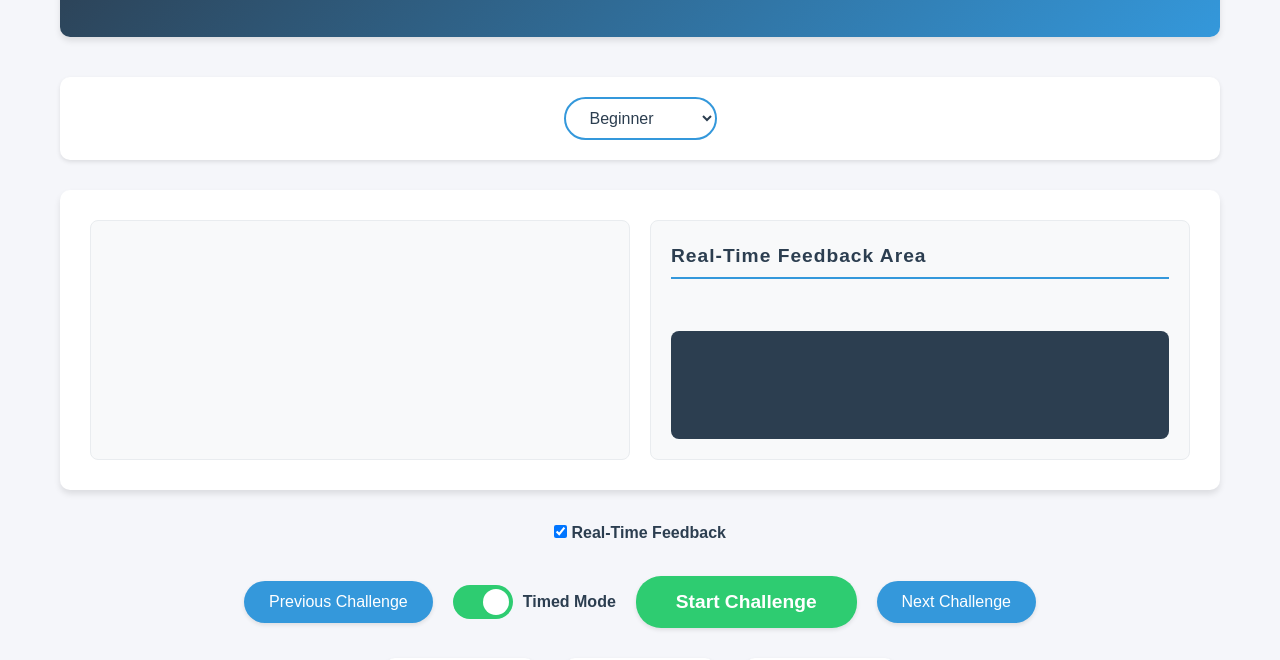
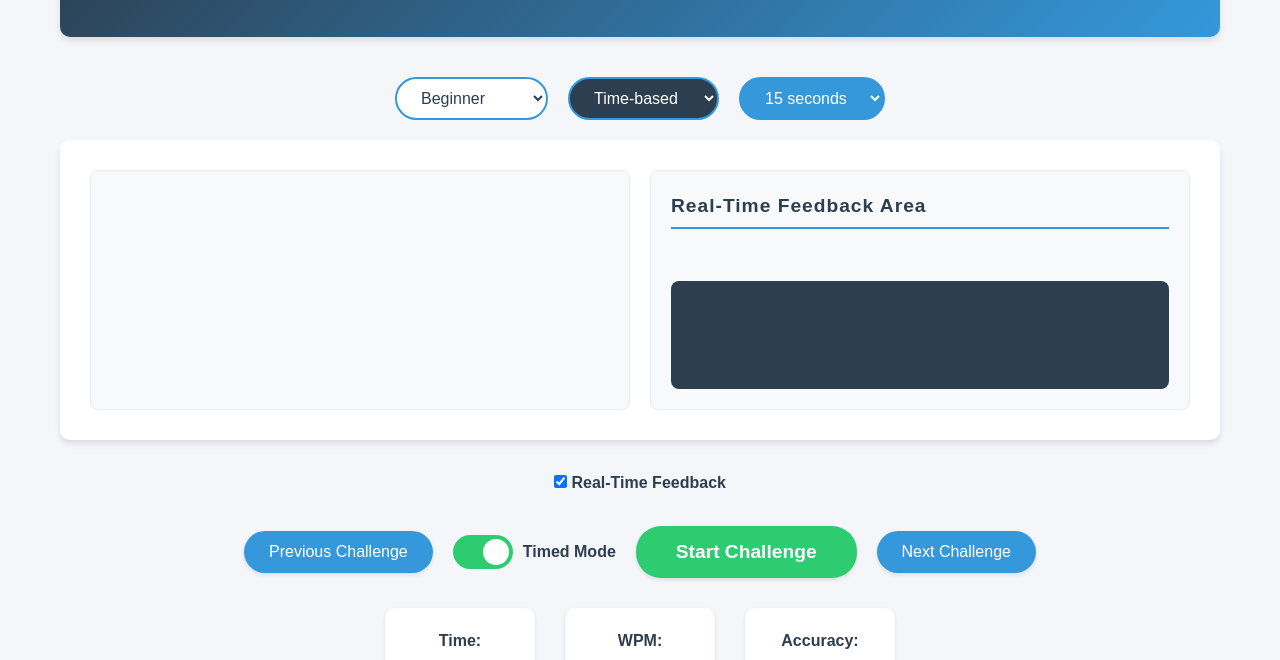
Before and after one commit to KOKSALOZTURK/speedupcoding, a plain HTML site: page index.html in a window 1280 px wide. Shown: the part 107-767 px from the top of the page. Drawn offline with nearby package versions, Linux system fonts and the light colour scheme; a script that the page names is missing.

Commit message:
HTML AND CSS FILES WERE REVISED

```diff
--- a/index.html
+++ b/index.html
@@ -19,6 +19,22 @@
                     <option value="beginner">Beginner</option>
                     <option value="intermediate">Intermediate</option>
                     <option value="advanced">Advanced</option>
+                </select>
+                <select id="mode-select">
+                    <option value="time">Time-based</option>
+                    <option value="words">Word-based</option>
+                </select>
+                <select id="duration-select">
+                    <option value="15">15 seconds</option>
+                    <option value="30">30 seconds</option>
+                    <option value="60">60 seconds</option>
+                </select>
+                <select id="word-count-select" style="display: none;">
+                    <option value="15">15 words</option>
+                    <option value="25">25 words</option>
+                    <option value="40">40 words</option>
+                    <option value="60">60 words</option>
+                    <option value="100">100 words</option>
                 </select>
             </div>
 
--- a/style.css
+++ b/style.css
@@ -71,17 +71,16 @@ header h1 {
 }
 
 .challenge-selection {
-    text-align: center;
-    margin-bottom: 30px;
-    padding: 20px;
-    background-color: white;
-    border-radius: 10px;
-    box-shadow: 0 2px 4px rgba(0, 0, 0, 0.1);
+    display: flex;
+    justify-content: center;
+    gap: 10px;
+    margin-bottom: 20px;
+    flex-wrap: wrap;
 }
 
 .challenge-selection select {
     padding: 10px 20px;
-    margin: 0 10px;
+    margin: 0 5px;
     border: 2px solid var(--secondary-color);
     border-radius: 25px;
     background-color: white;
@@ -89,10 +88,28 @@ header h1 {
     font-size: 1em;
     cursor: pointer;
     transition: all 0.3s ease;
+    min-width: 120px;
 }
 
 .challenge-selection select:hover {
     border-color: var(--accent-color);
+}
+
+.challenge-selection select:focus {
+    outline: none;
+    border-color: var(--accent-color);
+    box-shadow: 0 0 5px rgba(52, 152, 219, 0.3);
+}
+
+#mode-select {
+    background-color: var(--primary-color);
+    color: white;
+}
+
+#duration-select,
+#word-count-select {
+    background-color: var(--secondary-color);
+    color: white;
 }
 
 .typing-area {
```
Also changed, not shown: 2 other files.
